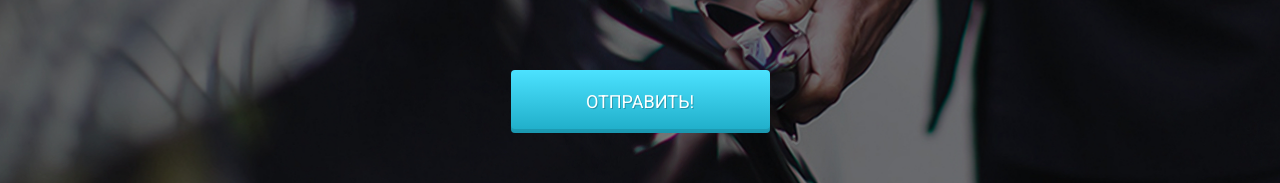
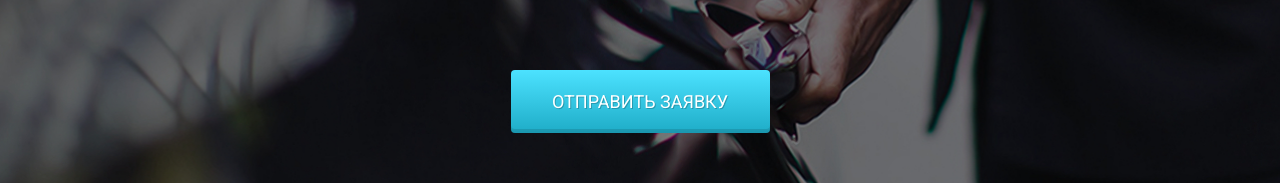
Before and after one commit to Anna-fog/UBER_Project, a plain HTML site: page src/Index.html in a window 1280 px wide. Shown: the part 557-740 px from the top of the page. Drawn offline with Linux system fonts and the light colour scheme.

Commit message:
send request

```diff
--- a/src/Index.html
+++ b/src/Index.html
@@ -62,7 +62,7 @@
             <div class="promo_descr">Компания UBER  динамически развивающаяся. Компания на рынке занимает лидирующее место среди таксомоторных компаний, Компания абсолютно прозрачная вы можете контролировать все процессы у себя в личном кабинете. Бонуcная система. Помимо выполненной работы по заказам, компания начисляет бонусы за пиковое время. <br><br>
             Мы одни из партнеров и зарекомендовали себя как одна из лучших команд в городе Москве.  Водители у нас зарабатывают от 80000- 120000 в месяц.
             </div>
-            <button class="promo_btn">ОТПРАВИТЬ!</button>
+            <button class="promo_btn">ОТПРАВИТЬ ЗАЯВКУ</button>
           </div>
         </div>
       </div>
```
